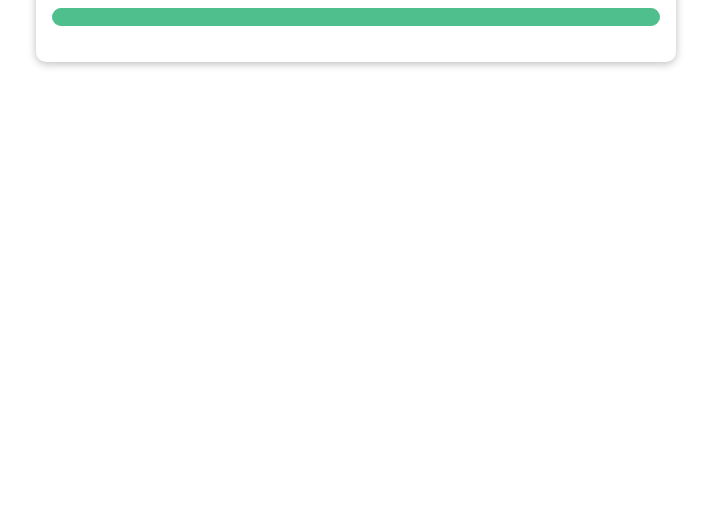
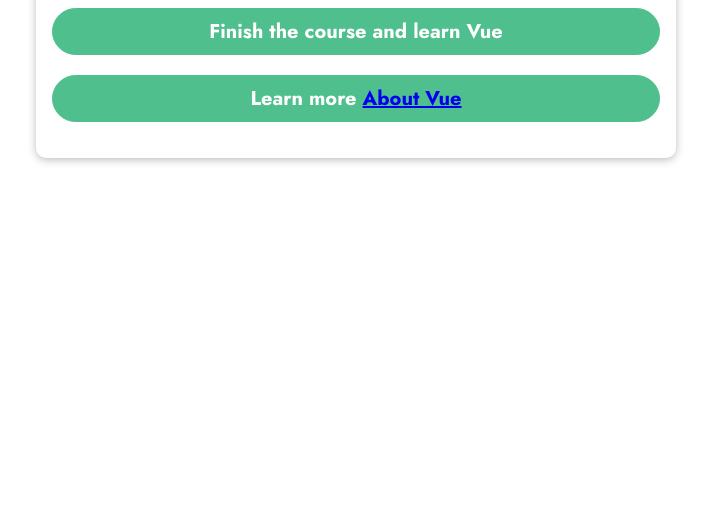
Before and after one commit to Christianbenjaminsson/vue-starting-project1, a plain HTML site: page index.html in a window 1280 px wide. Shown: the part 295-800 px from the top of the page, without its empty margins (284-995 px from the left). Drawn offline with nearby package versions, Linux system fonts and the light colour scheme.

Commit message:
Use v-bind to attach href link to p tag

```diff
--- a/app.js
+++ b/app.js
@@ -0,0 +1,10 @@
+const app = Vue.createApp({
+  data() {
+    return {
+      courseGoal: "Finish the course and learn Vue",
+      vueLink: "https://vuejs.org/",
+    };
+  },
+});
+
+app.mount("#user-goal");
--- a/index.html
+++ b/index.html
@@ -18,7 +18,8 @@
     </header>
     <section id="user-goal">
       <h2>My Course Goal</h2>
-      <p></p>
+      <p>{{courseGoal}}</p>
+      <p>Learn more <a v-bind:href="vueLink" target="blank">About Vue</a></p>
     </section>
   </body>
 </html>
```
